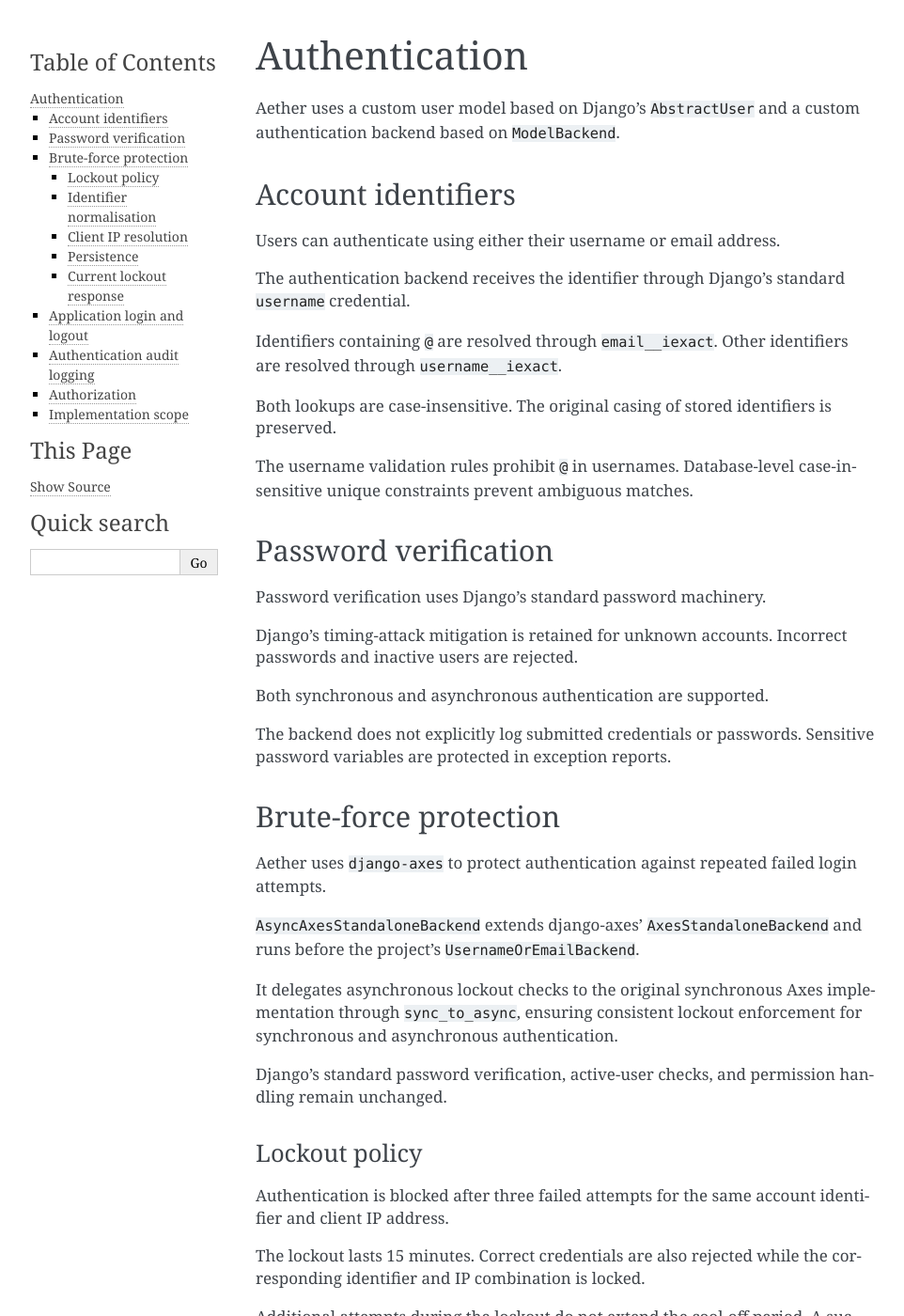
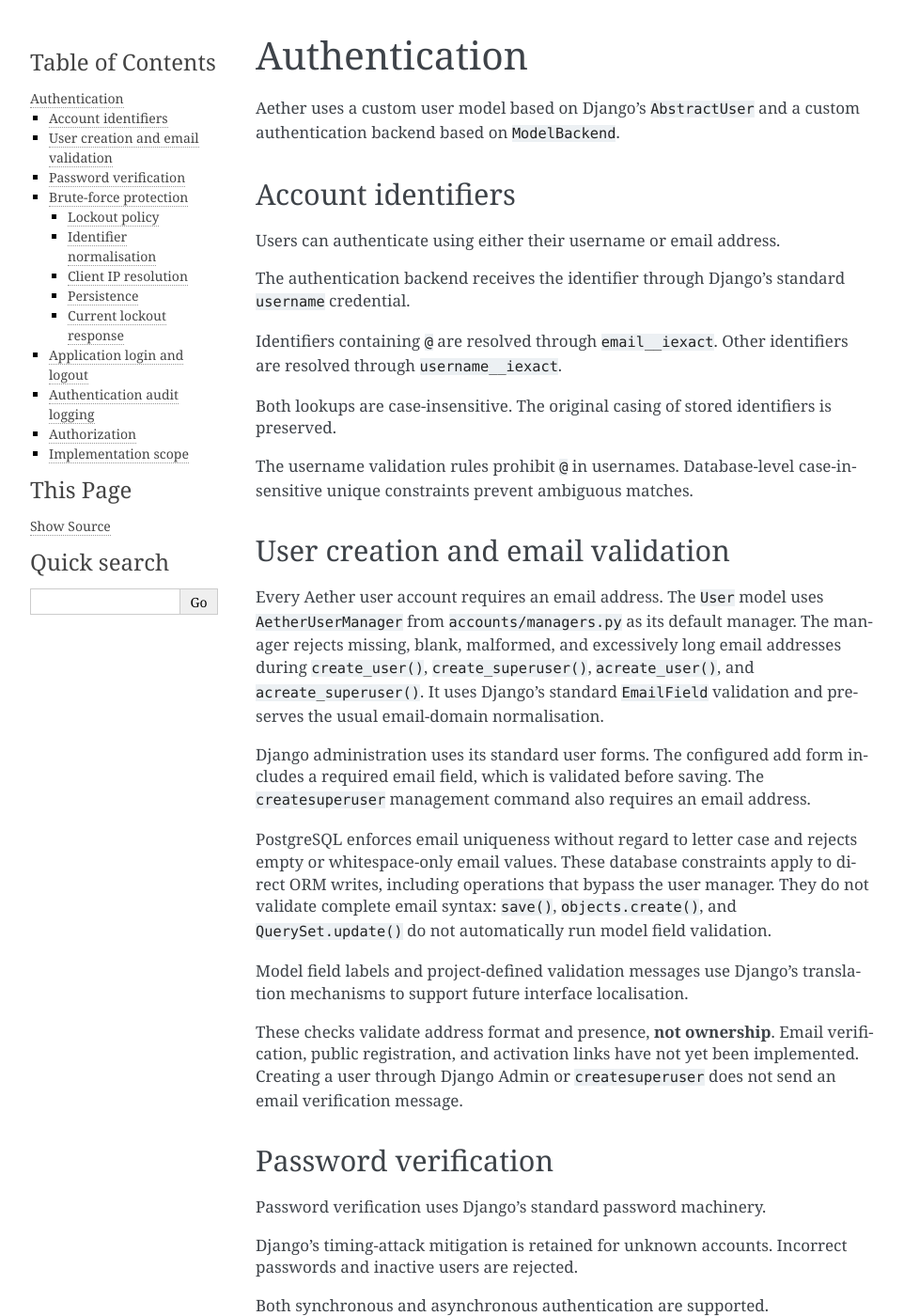
Before and after one commit to alex-nuclearboy/aether-app, a Sphinx documentation site: the page built from docs/source/security/authentication.rst, in a window 1280 px wide and 1400 px high. Shown: the whole window at 94% size, without its empty margins (148-1110 px from the left). Built offline with Sphinx 7.4.7, drawn with Linux system fonts in a browser that asks for light colours; some of the changed text lies outside the part shown.

Commit message:
docs(accounts): document mandatory email validation
Document email requirements for user and superuser creation, custom manager validation, PostgreSQL constraints, and regression tests.

```diff
--- a/docs/source/architecture/overview.rst
+++ b/docs/source/architecture/overview.rst
@@ -21,8 +21,9 @@ The implemented foundation consists of:
 * PostgreSQL 18 for local development through Docker Compose;
 * dependency and virtual-environment management through ``uv``;
 * a project-specific Django user model provided by the ``accounts`` application,
-  with explicit username syntax and case-insensitive username and email
-  uniqueness;
+  with explicit username syntax, mandatory validated email on managed account
+  creation, and PostgreSQL constraints for non-blank email addresses and
+  case-insensitive username and email uniqueness;
 * synchronous and asynchronous authentication by username or email with
   case-insensitive lookups, using Django's standard password and permissions
   mechanisms;
--- a/docs/source/reference/commands.rst
+++ b/docs/source/reference/commands.rst
@@ -60,6 +60,10 @@ Create a local superuser::
 
    uv run python manage.py createsuperuser
 
+A username, valid email address, and password are required. This command
+does not send an email verification message. See
+:doc:`../security/authentication` for the account creation policy.
+
 Application
 -----------
 
--- a/docs/source/security/authentication.rst
+++ b/docs/source/security/authentication.rst
@@ -21,6 +21,34 @@ identifiers is preserved.
 The username validation rules prohibit ``@`` in usernames.
 Database-level case-insensitive unique constraints prevent ambiguous
 matches.
+
+User creation and email validation
+----------------------------------
+
+Every Aether user account requires an email address. The ``User`` model uses
+``AetherUserManager`` from ``accounts/managers.py`` as its default manager.
+The manager rejects missing, blank, malformed, and excessively long email
+addresses during ``create_user()``, ``create_superuser()``,
+``acreate_user()``, and ``acreate_superuser()``. It uses Django's standard
+``EmailField`` validation and preserves the usual email-domain normalisation.
+
+Django administration uses its standard user forms. The configured add form
+includes a required email field, which is validated before saving. The
+``createsuperuser`` management command also requires an email address.
+
+PostgreSQL enforces email uniqueness without regard to letter case and rejects
+empty or whitespace-only email values. These database constraints apply to
+direct ORM writes, including operations that bypass the user manager. They do
+not validate complete email syntax: ``save()``, ``objects.create()``, and
+``QuerySet.update()`` do not automatically run model field validation.
+
+Model field labels and project-defined validation messages use Django's
+translation mechanisms to support future interface localisation.
+
+These checks validate address format and presence, **not ownership**. Email
+verification, public registration, and activation links have not yet been
+implemented. Creating a user through Django Admin or ``createsuperuser`` does
+not send an email verification message.
 
 Password verification
 ---------------------
@@ -97,7 +125,8 @@ Authentication attempts are tracked in PostgreSQL using the Axes
 database handler.
 
 The required database tables are created by the migrations provided
-with django-axes. No additional accounts migrations are required.
+with django-axes. No additional accounts migrations are required for Axes
+lockout tracking; separate accounts migrations manage user-model constraints.
 
 The Axes database records are used for authentication attempt tracking and
 lockout enforcement. Authentication audit events are handled separately
@@ -234,8 +263,9 @@ not an application-specific access level.
 Implementation scope
 --------------------
 
-The current implementation provides username-or-email authentication,
-application login and logout, and brute-force protection through django-axes.
-Django Admin and the application use the same protected authentication flow.
-Account registration, password reset, and dedicated lockout-status pages
+The current implementation provides validated email requirements for account
+creation, username-or-email authentication, application login and logout, and
+brute-force protection through django-axes. Django Admin and the application
+use the same protected authentication flow. Public registration, email
+ownership verification, password reset, and dedicated lockout-status pages
 remain outside the current scope.
```
Also changed, not shown: README.md (+2 -2 lines), docs/source/architecture/project-structure.rst (+24 -5 lines), docs/source/development/database.rst (+22 -0 lines), docs/source/development/testing.rst (+15 -0 lines).
